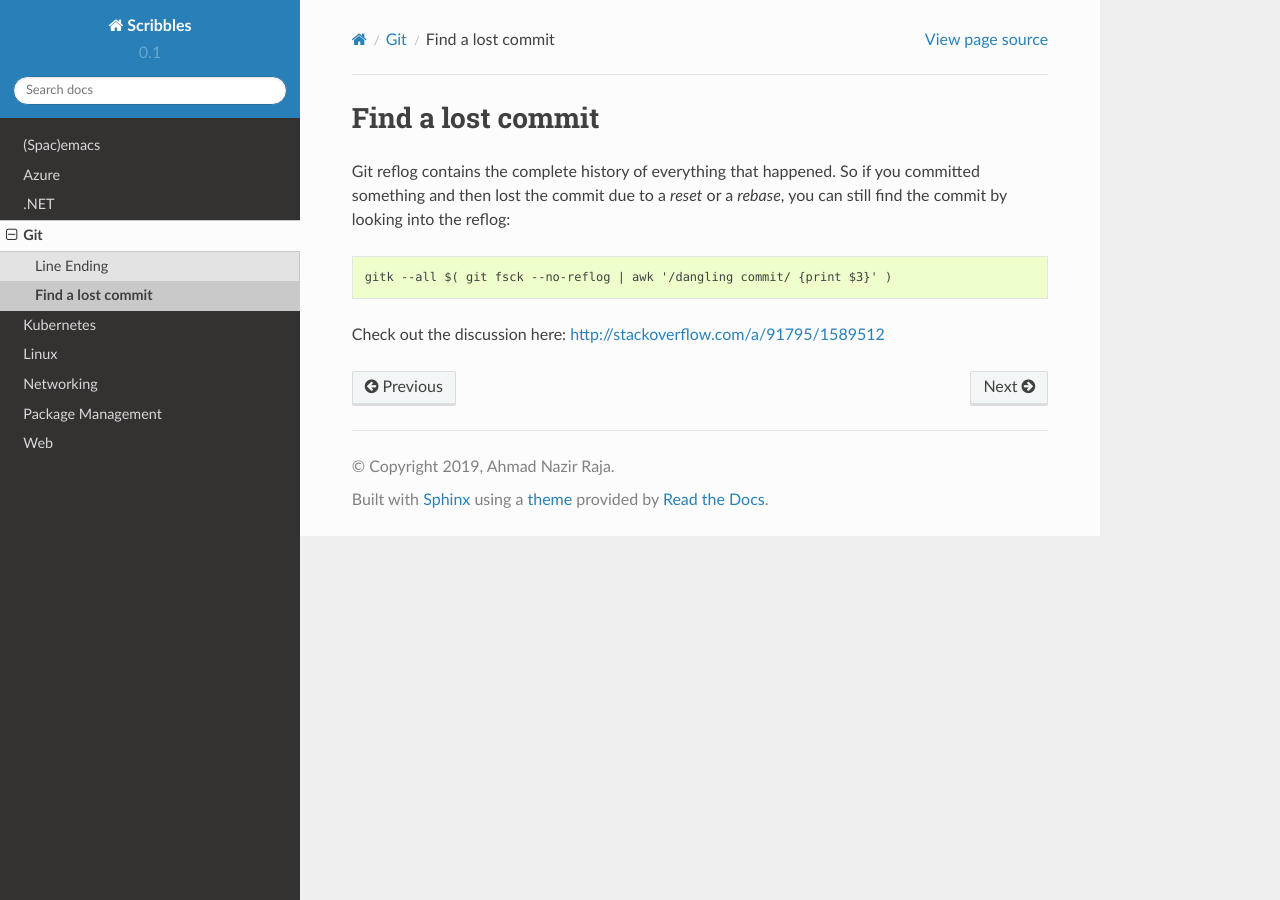
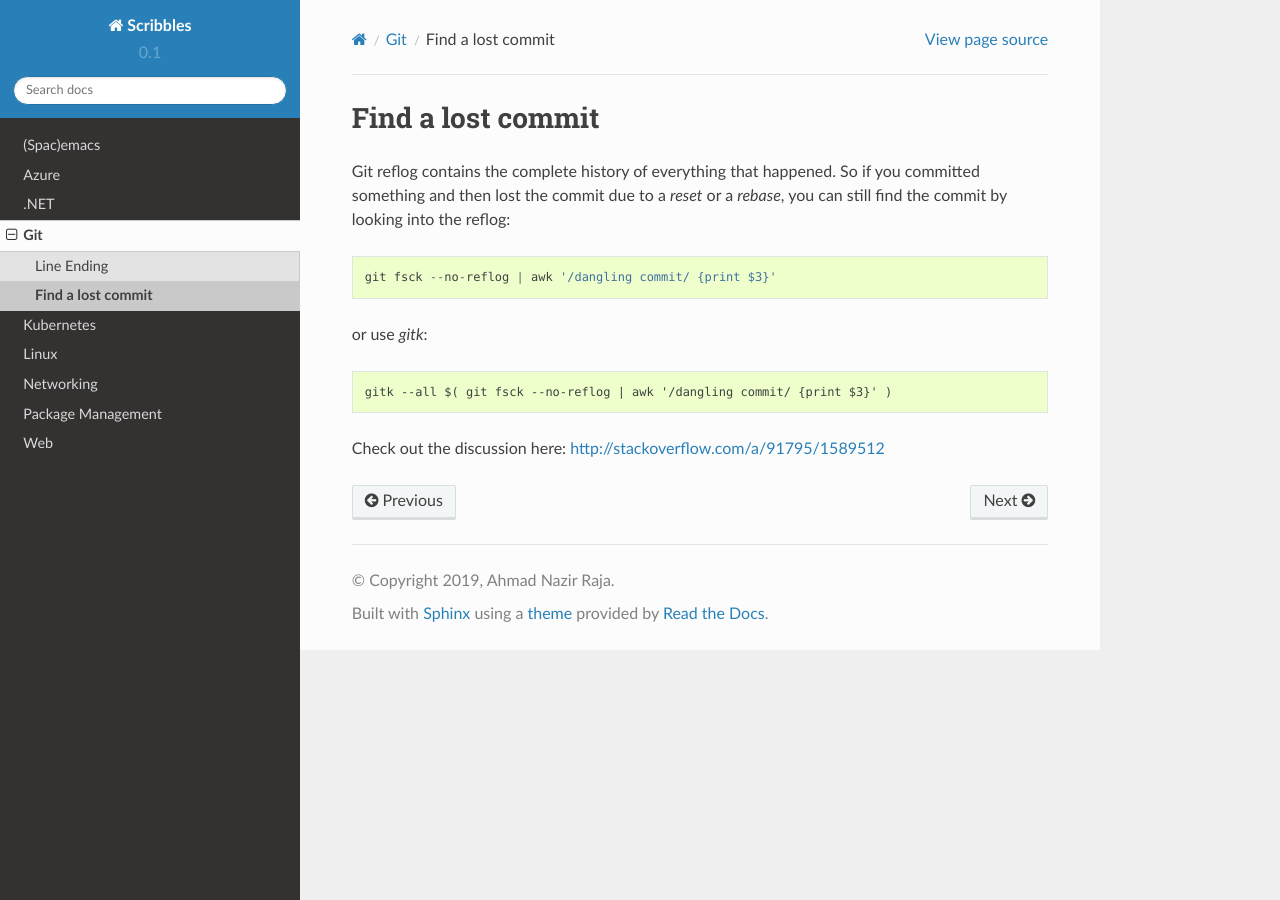
Before and after one commit to ahmadnazir/scribbles, a Sphinx documentation site: the page built from source/git/lost-commit.rst, in a window 1280 px wide. Built offline with Sphinx 7.4.7 and the Read the Docs theme 2.0.0, drawn with Linux system fonts in a browser that asks for light colours.

Commit message:
Find a lost commit

```diff
--- a/source/git/lost-commit.rst
+++ b/source/git/lost-commit.rst
@@ -6,6 +6,12 @@ Git reflog contains the complete history of everything that happened. So if you
 
 .. code::
 
+   git fsck --no-reflog | awk '/dangling commit/ {print $3}'
+
+or use `gitk`:
+
+.. code::
+
    gitk --all $( git fsck --no-reflog | awk '/dangling commit/ {print $3}' )
 
 
```
